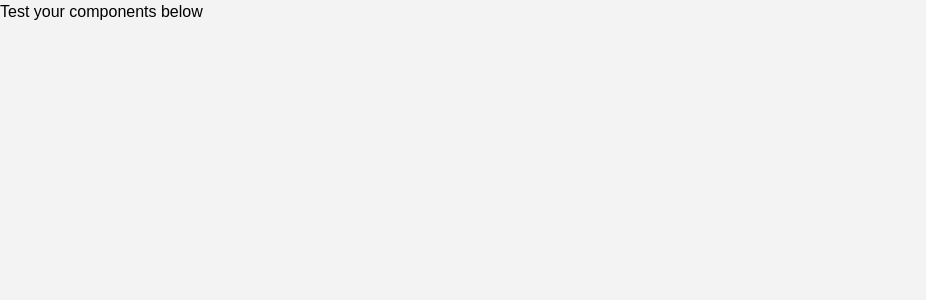
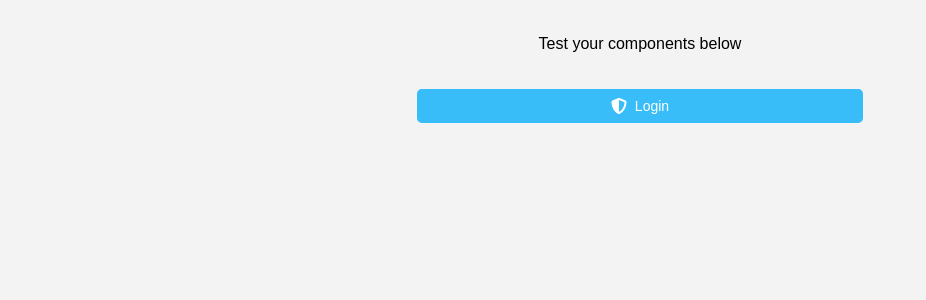
Before and after one commit to 110125agnes-pixel/digital-charting-frontend, a React (Vite) app: page / in a window 1280 px wide. Shown: the top 300 px of the page, without its empty margins (0-926 px from the left). Built offline with nearby package versions, Linux system fonts and the light colour scheme.

Commit message:
feat: create-loginbtn-component

```diff
--- a/src/App.jsx
+++ b/src/App.jsx
@@ -1,9 +1,18 @@
-import { Button } from "./components/ui/button";
+
+import { FaShieldAlt } from "react-icons/fa";
+import LoginBtn from "@/features/auth/components/LoginBtn";
 
 function App() {
+  const handleLogin = () => {
+    alert("Login button clicked!");
+  };
+
   return (
-    <div className="h-svh min-h-fit w-full bg-neut-50">
+    <div className="h-svh min-h-fit w-full bg-neut-50 flex flex-col items-center gap-8 p-8">
       <h1 className="text-black">Test your components below</h1>
+      <div className="w-full max-w-md">
+        <LoginBtn btnIcon={<FaShieldAlt />} onClick={handleLogin} />
+      </div>
     </div>
   );
 }
--- /dev/null
+++ b/src/features/auth/components/LoginBtn.jsx
@@ -0,0 +1,19 @@
+import React from "react";
+import { Button } from "@/components/ui/button";
+
+/**
+ * LoginBtn component
+ * @param {object} props
+ * @param {React.ReactNode} props.btnIcon - Icon to display in the button
+ * @param {function} props.onClick - Click handler for the button
+ */
+const LoginBtn = ({ btnIcon, onClick }) => {
+  return (
+    <Button onClick={onClick} className="w-full flex items-center justify-center gap-2">
+      {btnIcon}
+      <span>Login</span>
+    </Button>
+  );
+};
+
+export default LoginBtn;
--- a/src/index.css
+++ b/src/index.css
@@ -2,7 +2,6 @@
 
 @import "tailwindcss";
 @import "tw-animate-css";
-@import "shadcn/tailwind.css";
 @import "@fontsource-variable/inter";
 @import "@fontsource-variable/manrope";
 
@@ -77,8 +76,9 @@
   --card-foreground: oklch(0.145 0 0);
   --popover: oklch(1 0 0);
   --popover-foreground: oklch(0.145 0 0);
-  --primary: oklch(0.205 0 0);
-  --primary-foreground: oklch(0.985 0 0);
+  --primary: #38bdf8; /* skyblue */
+  --primary-foreground: #fff;
+  --border: #fff;
   --secondary: oklch(0.97 0 0);
   --secondary-foreground: oklch(0.205 0 0);
   --muted: oklch(0.97 0 0);
```
